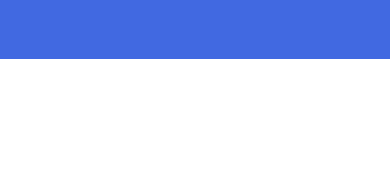
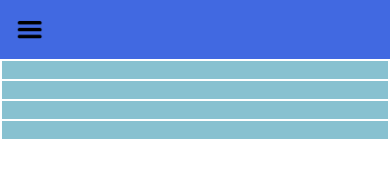
Before and after one commit to thouay-baccam/media_queries, a plain HTML site: page Job04/index.html in a window 390 px wide. Shown: the top 178 px of the page. Drawn offline with Linux system fonts and the light colour scheme.

Commit message:
maj html

```diff
--- a/Job04/index.html
+++ b/Job04/index.html
@@ -1,10 +1,7 @@
 <!DOCTYPE html>
-<html lang="fr">
-<head>
-    <meta charset="UTF-8">
-    <meta name="viewport" content="width=device-width, initial-scale=1.0">
-    <link rel="stylesheet" href="style.css">
-    <title>Document</title>
+<html>
+    <head>
+        <link rel="stylesheet" href="style.css">
     </head>
     <body>
         <header>
@@ -13,7 +10,7 @@
                 <a href="">Présentation</a>
                 <a href="">Contact</a>
             </nav>
-            <section>
+            <section class="hamburger">
                 <input type="checkbox" id="hamburger">
                 <div id="narrow">
                     <a href="">Accueil</a>
@@ -22,5 +19,19 @@
                 </div>
             </section>
         </header>
+        <main>
+            <section>
+                <br>
+            </section>
+            <section>
+                <br>
+            </section>
+            <section>
+                <br>
+            </section>
+            <section>
+                <br>
+            </section>
+        </main>
     </body>
 </html>
```
